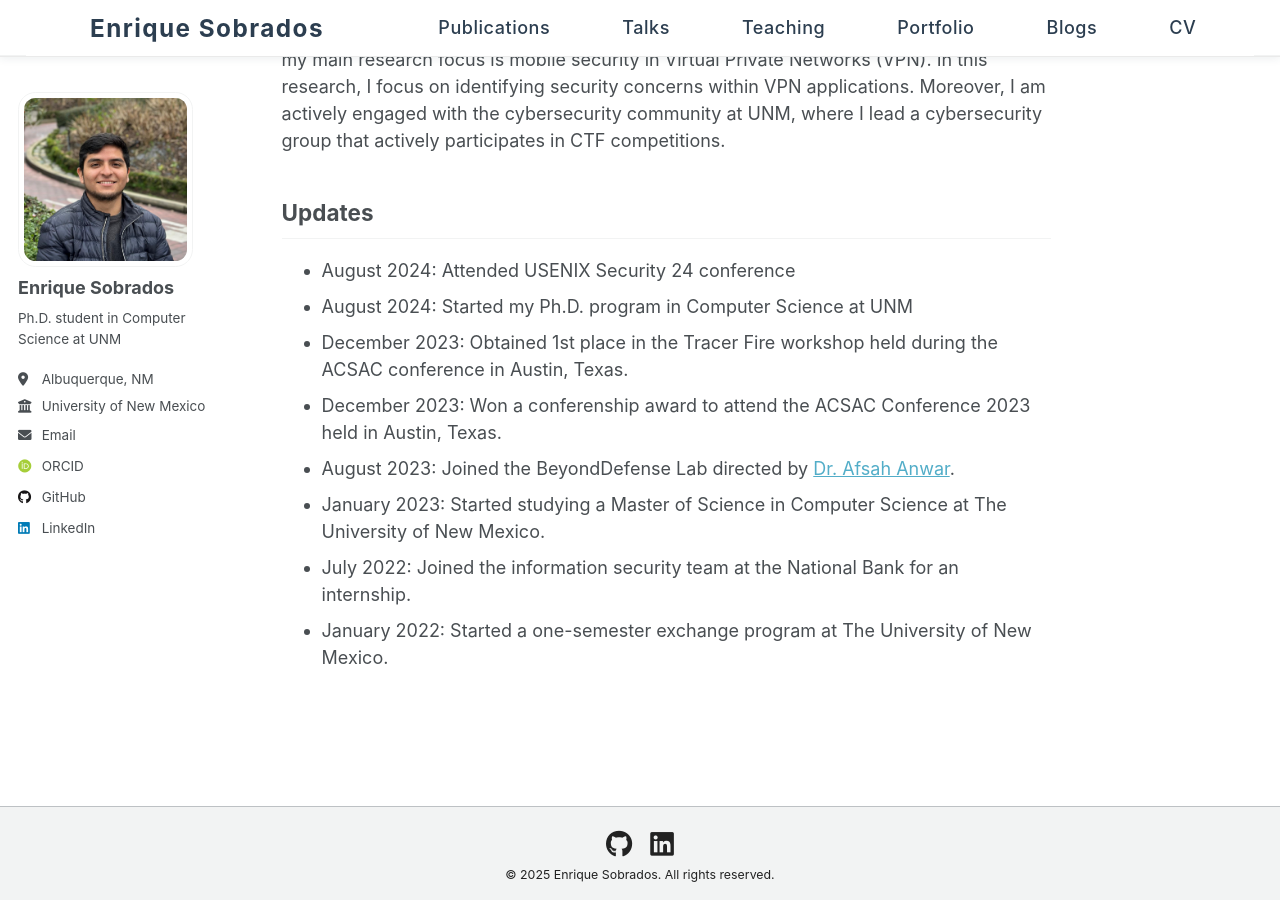
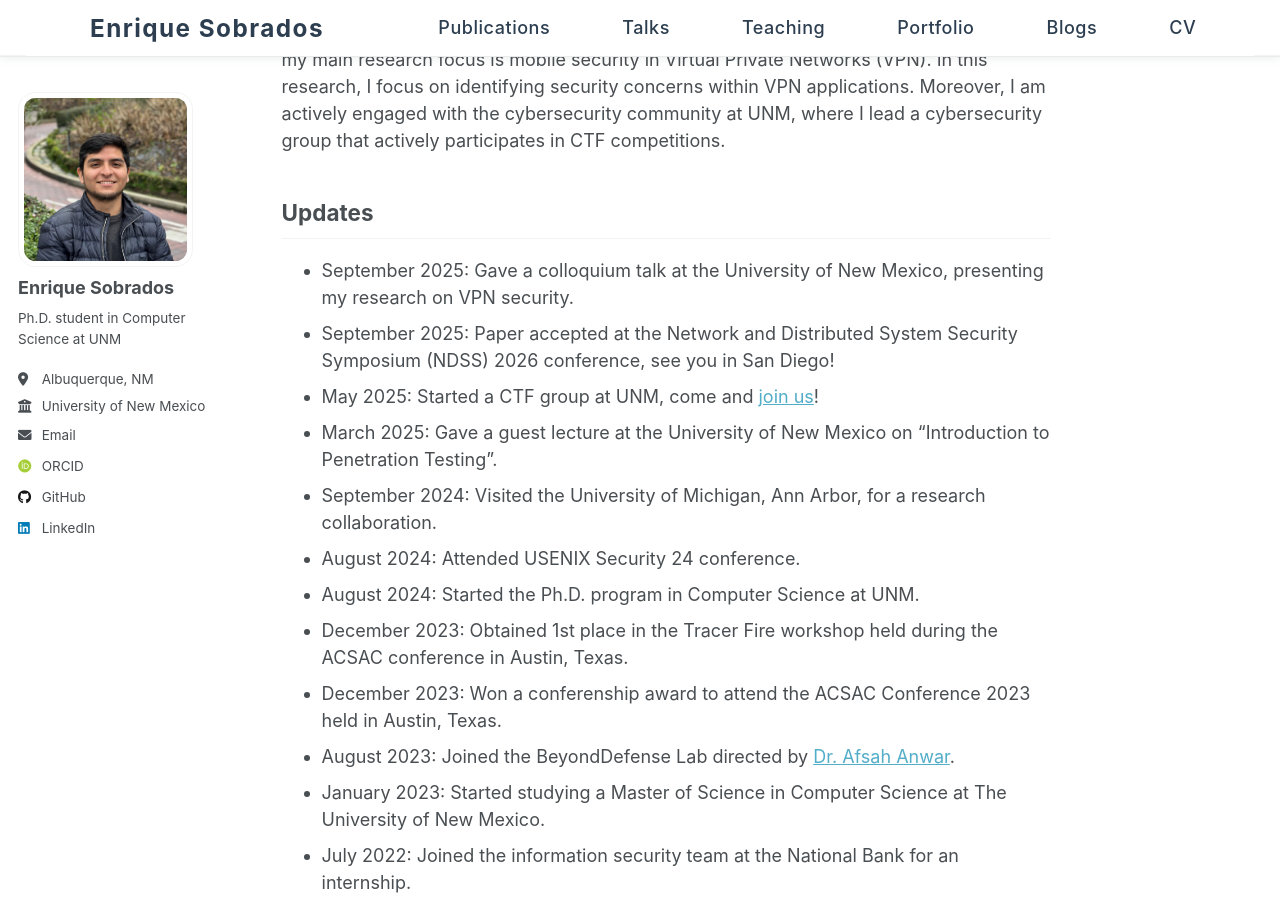
Before and after one commit to Enrique720/enrique720.github.io, a Jekyll site: the page built from _pages/about.md, in a window 1280 px wide and 900 px high, scrolled down 294 px. Built offline with Jekyll 4.4.1, drawn with Linux system fonts in a browser that asks for light colours; some web fonts are replaced; a style sheet for code colours, icons or effects is not loaded.

Commit message:
update: paper added

```diff
--- a/_pages/about.md
+++ b/_pages/about.md
@@ -14,9 +14,14 @@ Research
 I am working as a Research Assistant, advised by [Prof. Afsah Anwar](https://afsah.org) at UNM. As an RA, my main research focus is mobile security in Virtual Private Networks (VPN). In this research, I focus on identifying security concerns within VPN applications. Moreover, I am actively engaged with the cybersecurity community at UNM, where I lead a cybersecurity group that actively participates in CTF competitions.
 
 Updates
-------
-- August 2024: Attended USENIX Security 24 conference
-- August 2024: Started my Ph.D. program in Computer Science at UNM
+-------
+- September 2025: Gave a colloquium talk at the University of New Mexico, presenting my research on VPN security.
+- September 2025: Paper accepted at the Network and Distributed System Security Symposium (NDSS) 2026 conference, see you in San Diego!
+- May 2025: Started a CTF group at UNM, come and [join us](https://discord.gg/XTRX2BPy)!
+- March 2025: Gave a guest lecture at the University of New Mexico on "Introduction to Penetration Testing".
+- September 2024: Visited the University of Michigan, Ann Arbor, for a research collaboration.
+- August 2024: Attended USENIX Security 24 conference.
+- August 2024: Started the Ph.D. program in Computer Science at UNM.
 - December 2023: Obtained 1st place in the Tracer Fire workshop held during the ACSAC conference in Austin, Texas.
 - December 2023: Won a conferenship award to attend the ACSAC Conference 2023 held in Austin, Texas.
 - August 2023: Joined the BeyondDefense Lab directed by [Dr. Afsah Anwar](https://afsah.org).
```
Also changed, not shown: _posts/2025-02-15-cwe-outreach copy.md (added, +10 -0 lines), _publications/2025-mvpn-ndss.md (+1 -1 lines), _talks/2025-cs544-tutorial copy.md (added, +11 -0 lines), 1 other file.
